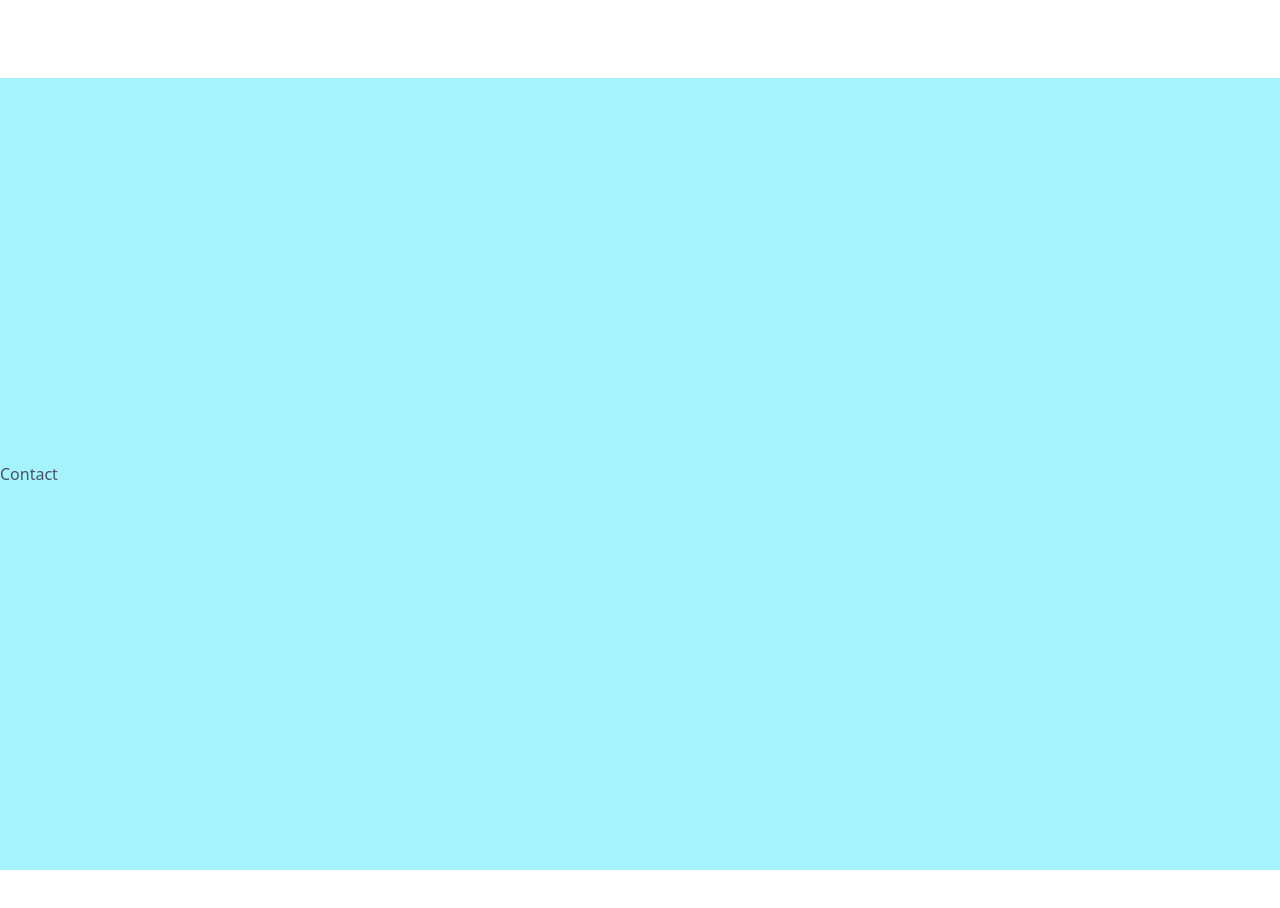
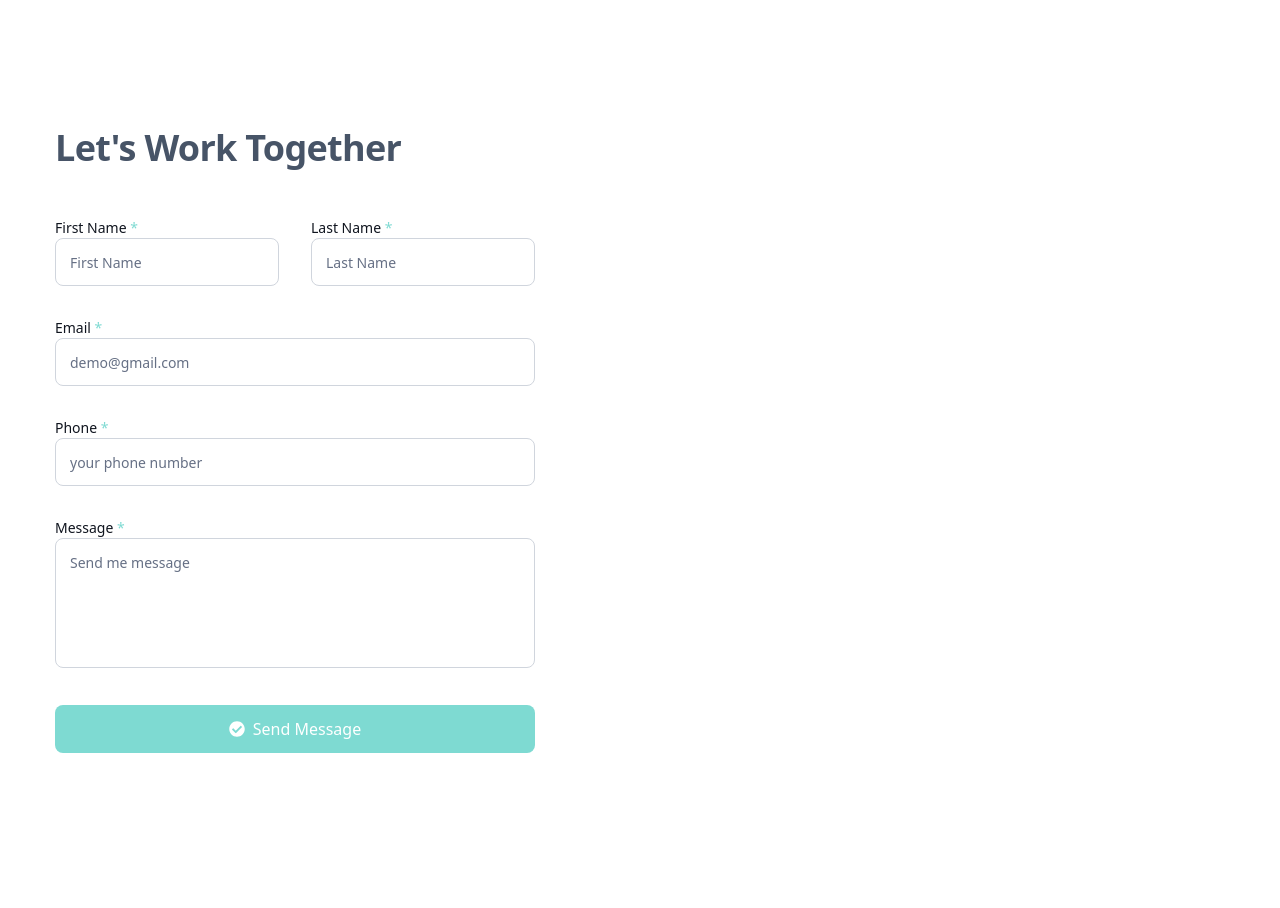
Before and after one commit to abuhosain/latest-portfolio, a Next.js app: page / in a window 1280 px wide. Shown: the part 4380-5288 px from the top of the page. Built offline with nearby package versions, Linux system fonts and the light colour scheme.

Commit message:
contact form setup

```diff
--- a/components/Contact.jsx
+++ b/components/Contact.jsx
@@ -38,14 +38,164 @@ const Contact = () => {
       });
 
       // hide the icon after 3 seconds
-      setTimeout(() => {
+      const timer = setTimeout(() => {
         setShowIcon(false);
       }, 3000);
+
+      // clean the timer after unmounting
+      return () => clearTimeout(timer);
     }
   }, [state.succeeded]);
+
+  // form data submit
+  const handleFormSubmit = () => {
+    e.preventDefault();
+    handleSubmit(formData);
+  };
+
   return (
-    <section className="bg-cyan-200 py-96" id="contact">
-      Contact
+    <section className="pt-8 xl:pt-12 pb-32" id="contact">
+      <div className="container mx-auto">
+        <div>
+          <div>
+            <AnimatedText
+              text="Let's Work Together"
+              textStyles="h2 mb-12 text-center xl:text-left"
+            />
+
+            {/* form */}
+            <form className="flex flex-col gap-6 w-full max-w-[480px]">
+              <div className="flex gap-8">
+                {/* firstname and lastname */}
+                <div className="flex-1">
+                  <label
+                    htmlFor="firstname"
+                    className="block text-sm mb-2 font-medium text-primary"
+                  >
+                    First Name <span className="text-accent">*</span>
+                    <input
+                      onChange={handleChange}
+                      type="text"
+                      name="firstname"
+                      value={formData.firstName}
+                      className="input"
+                      placeholder="First Name"
+                      required
+                      id="lastname"
+                    />
+                  </label>
+                </div>
+                <div className="flex-1">
+                  <label
+                    htmlFor="lastname"
+                    className="block text-sm mb-2 font-medium text-primary"
+                  >
+                    Last Name <span className="text-accent">*</span>
+                    <input
+                      onChange={handleChange}
+                      type="text"
+                      name="lastname"
+                      value={formData.lastName}
+                      className="input"
+                      placeholder="Last Name"
+                      required
+                      id="lastname"
+                    />
+                  </label>
+                </div>
+              </div>
+              {/* email field */}
+              <div>
+                <label
+                  htmlFor="firstname"
+                  className="block text-sm mb-2 font-medium text-primary"
+                >
+                  Email <span className="text-accent">*</span>
+                  <input
+                    onChange={handleChange}
+                    type="text"
+                    name="email"
+                    value={formData.email}
+                    className="input"
+                    placeholder="demo@gmail.com"
+                    required
+                    id="email"
+                  />
+                  <ValidationError
+                    prefix="Email"
+                    field="email"
+                    errors={state.errors}
+                  />
+                </label>
+              </div>
+              {/* phone field */}
+              <div>
+                <label
+                  htmlFor="phone"
+                  className="block text-sm mb-2 font-medium text-primary"
+                >
+                  Phone <span className="text-accent">*</span>
+                  <input
+                    onChange={handleChange}
+                    type="number"
+                    name="phone"
+                    value={formData.phone}
+                    className="input"
+                    placeholder="your phone number"
+                    required
+                    id="phone"
+                  />
+                  <ValidationError
+                    prefix="Phone"
+                    field="phone"
+                    errors={state.errors}
+                  />
+                </label>
+              </div>
+              {/* message field */}
+              <div>
+                <label
+                  htmlFor="message"
+                  className="block text-sm mb-2 font-medium text-primary"
+                >
+                  Message <span className="text-accent">*</span>
+                  <textarea
+                    onChange={handleChange}
+                    name="message"
+                    value={formData.message}
+                    className="textarea"
+                    rows={5}
+                    placeholder="Send me message"
+                    required
+                    id="message"
+                  />
+                  <ValidationError
+                    prefix="Message"
+                    field="message"
+                    errors={state.errors}
+                  />
+                </label>
+              </div>
+
+              {/* submit button */}
+              <button
+                type="submit"
+                disabled={state.submitting}
+                className="btn btn-accent flex items-center justify-center gap-2"
+              >
+                {state.submitting ? (
+                  <span>Sending</span>
+                ) : (
+                  <>
+                    <FaCheckCircle />
+                    <span>Send Message</span>
+                  </>
+                )}
+              </button>
+            </form>
+          </div>
+        </div>
+      </div>
     </section>
   );
 };
```
